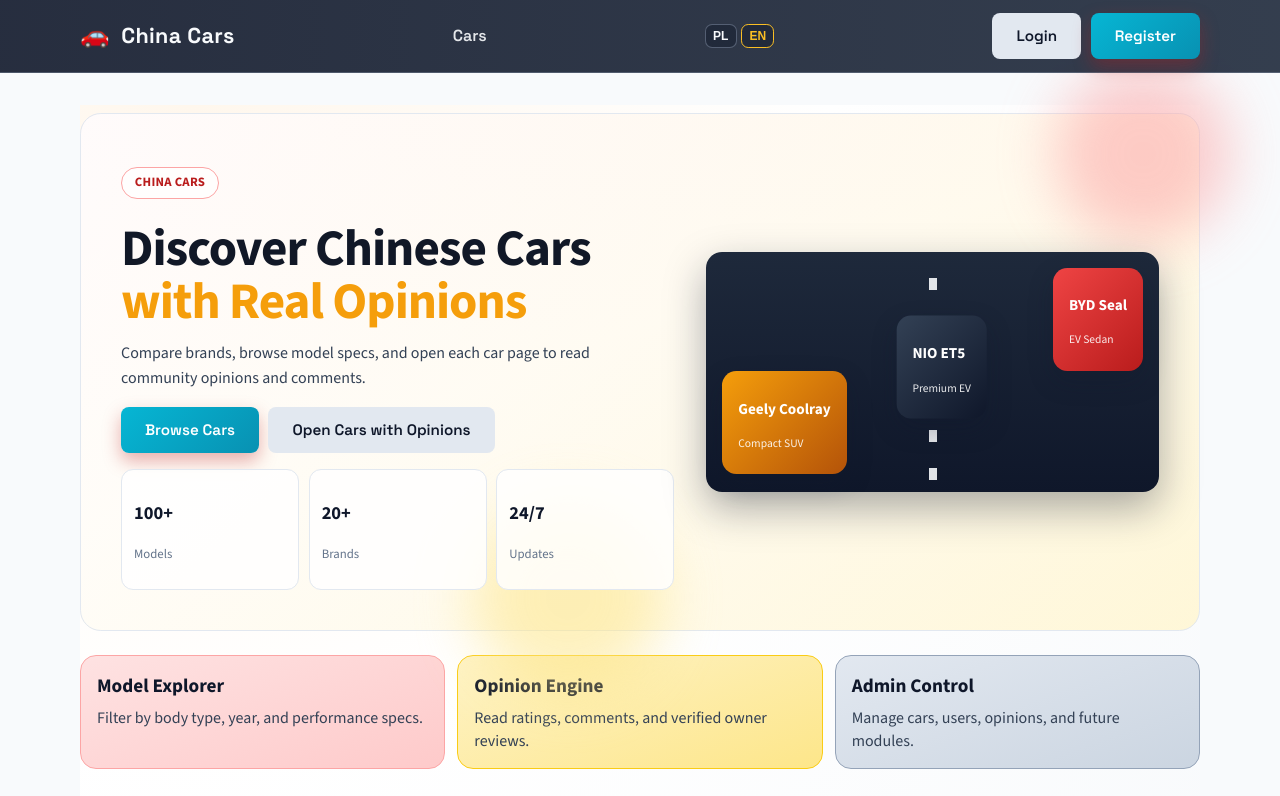
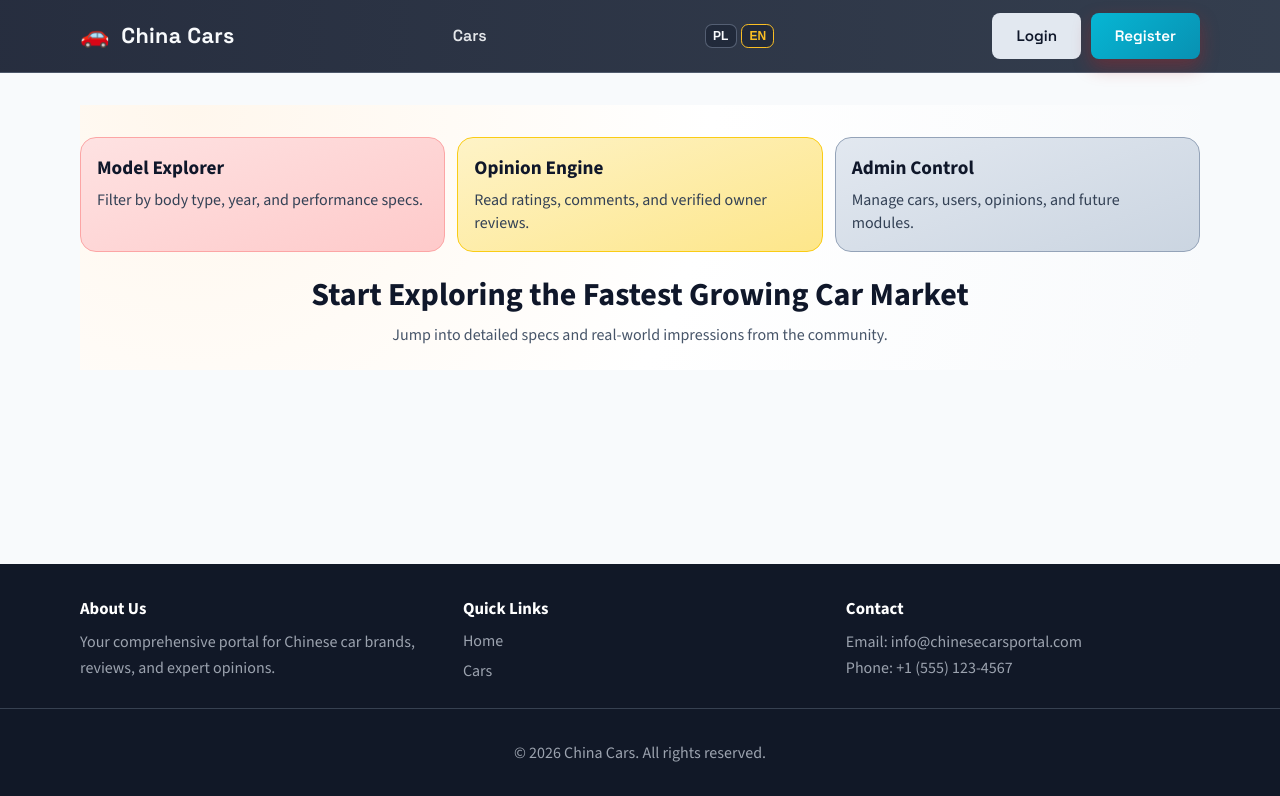
Before and after one commit to tomaszzarzycki37/portal, a React (Vite) app in the folder frontend/: page / in a window 1280 px wide. Shown: the top 796 px of the page. Built offline with nearby package versions, Linux system fonts and the light colour scheme; no server answers.

Commit message:
Remove homepage hero section

```diff
--- a/frontend/src/pages/HomePage.jsx
+++ b/frontend/src/pages/HomePage.jsx
@@ -5,62 +5,6 @@ export default function HomePage() {
 
   return (
     <div className="home-wrap">
-      <section className="hero-graphic">
-        <div className="hero-glow hero-glow-a" />
-        <div className="hero-glow hero-glow-b" />
-
-        <div className="hero-grid">
-          <div className="hero-copy">
-            <p className="hero-chip">{t.home.chip}</p>
-            <h1 className="hero-title">
-              {t.home.titleA}
-              <span>{t.home.titleB}</span>
-            </h1>
-            <p className="hero-text">
-              {t.home.intro}
-            </p>
-
-            <div className="hero-actions">
-              <a href="/cars" className="btn btn-primary">{t.home.browseCars}</a>
-              <a href="/cars" className="btn btn-secondary">{t.home.readOpinions}</a>
-            </div>
-
-            <div className="stats-grid">
-              <div className="stat-box">
-                <p className="stat-number">100+</p>
-                <p className="stat-label">{t.home.models}</p>
-              </div>
-              <div className="stat-box">
-                <p className="stat-number">20+</p>
-                <p className="stat-label">{t.home.brands}</p>
-              </div>
-              <div className="stat-box">
-                <p className="stat-number">24/7</p>
-                <p className="stat-label">{t.home.updates}</p>
-              </div>
-            </div>
-          </div>
-
-          <div className="hero-visual">
-            <div className="graphic-road">
-              <div className="road-lines" />
-            </div>
-            <div className="car-card car-card-red">
-              <p className="car-title">BYD Seal</p>
-              <p className="car-sub">{t.home.car1Sub}</p>
-            </div>
-            <div className="car-card car-card-amber">
-              <p className="car-title">Geely Coolray</p>
-              <p className="car-sub">{t.home.car2Sub}</p>
-            </div>
-            <div className="car-card car-card-slate">
-              <p className="car-title">NIO ET5</p>
-              <p className="car-sub">{t.home.car3Sub}</p>
-            </div>
-          </div>
-        </div>
-      </section>
-
       <section className="features-grid">
         <article className="feature-tile feature-tile-red">
           <h3>{t.home.feature1Title}</h3>
```
